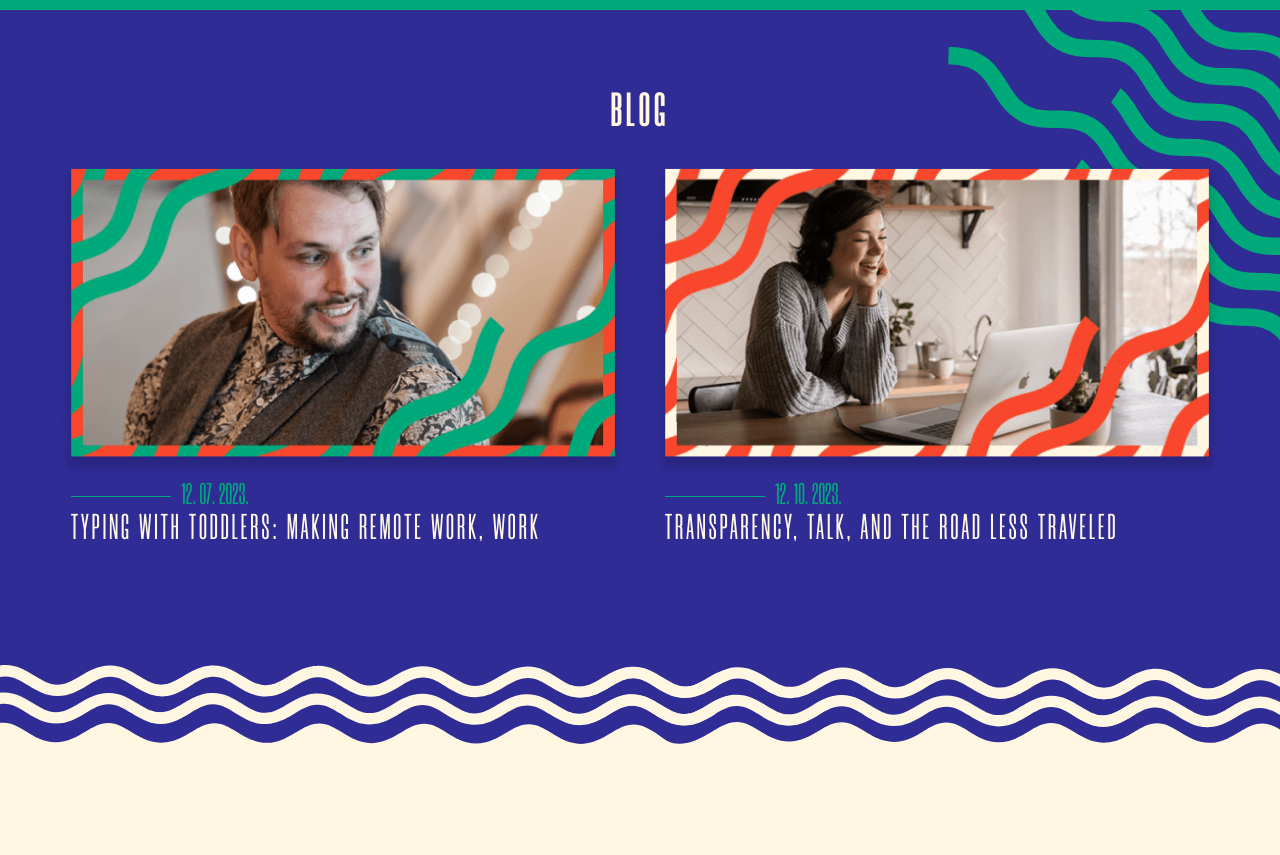
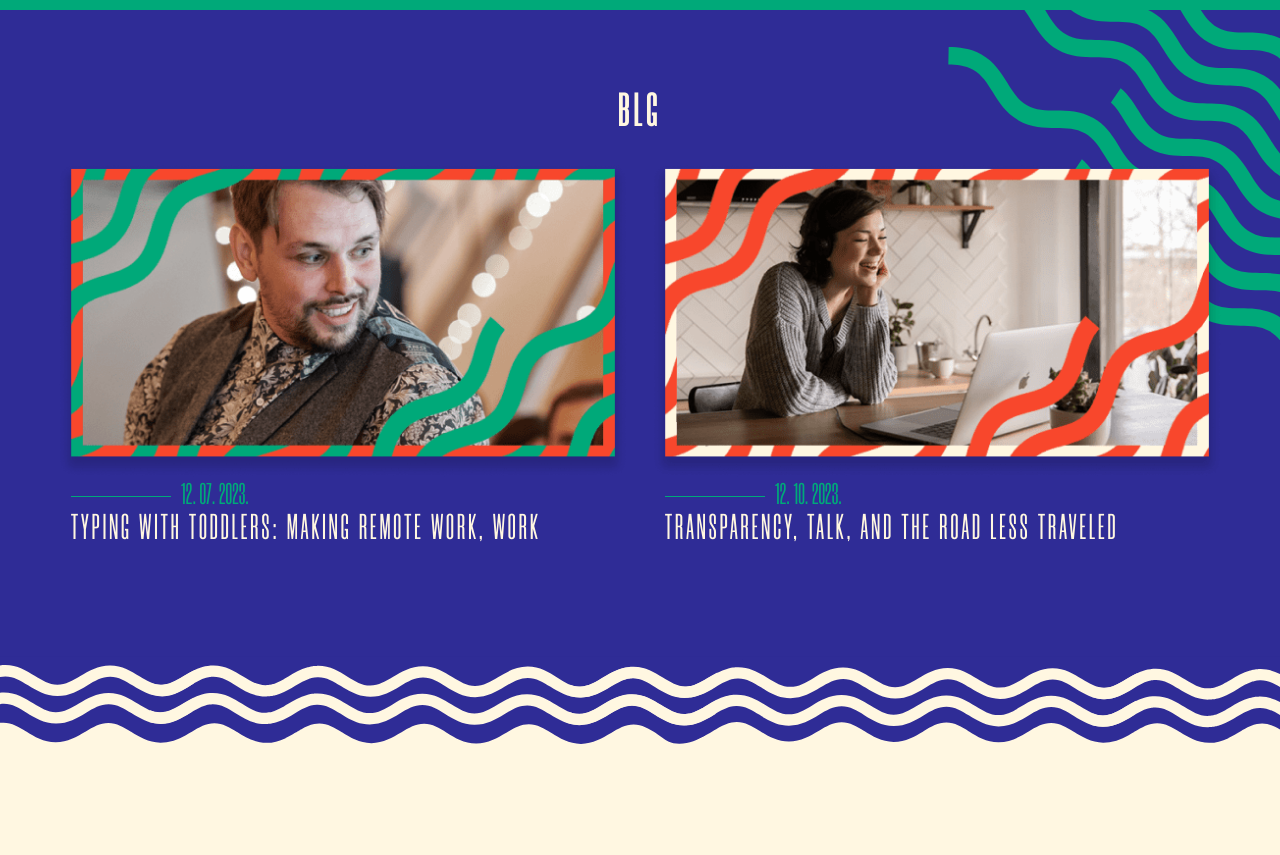
Before and after one commit to PetarPaskas/DefinitelyNotImportant, a website: page index.html in a window 1280 px wide. Shown: the part 2399-3254 px from the top of the page. Drawn offline with Linux system fonts and the light colour scheme.

Commit message:
Update index.html
Test

```diff
--- a/index.html
+++ b/index.html
@@ -346,7 +346,7 @@
             <div class="content-layer">
                     <div class="u-center-text u-section-title">
                         <h3 class="h-3">
-                            Blog
+                            Blg
                         </h3>
                     </div>
                     <ul class="content-items">
```
